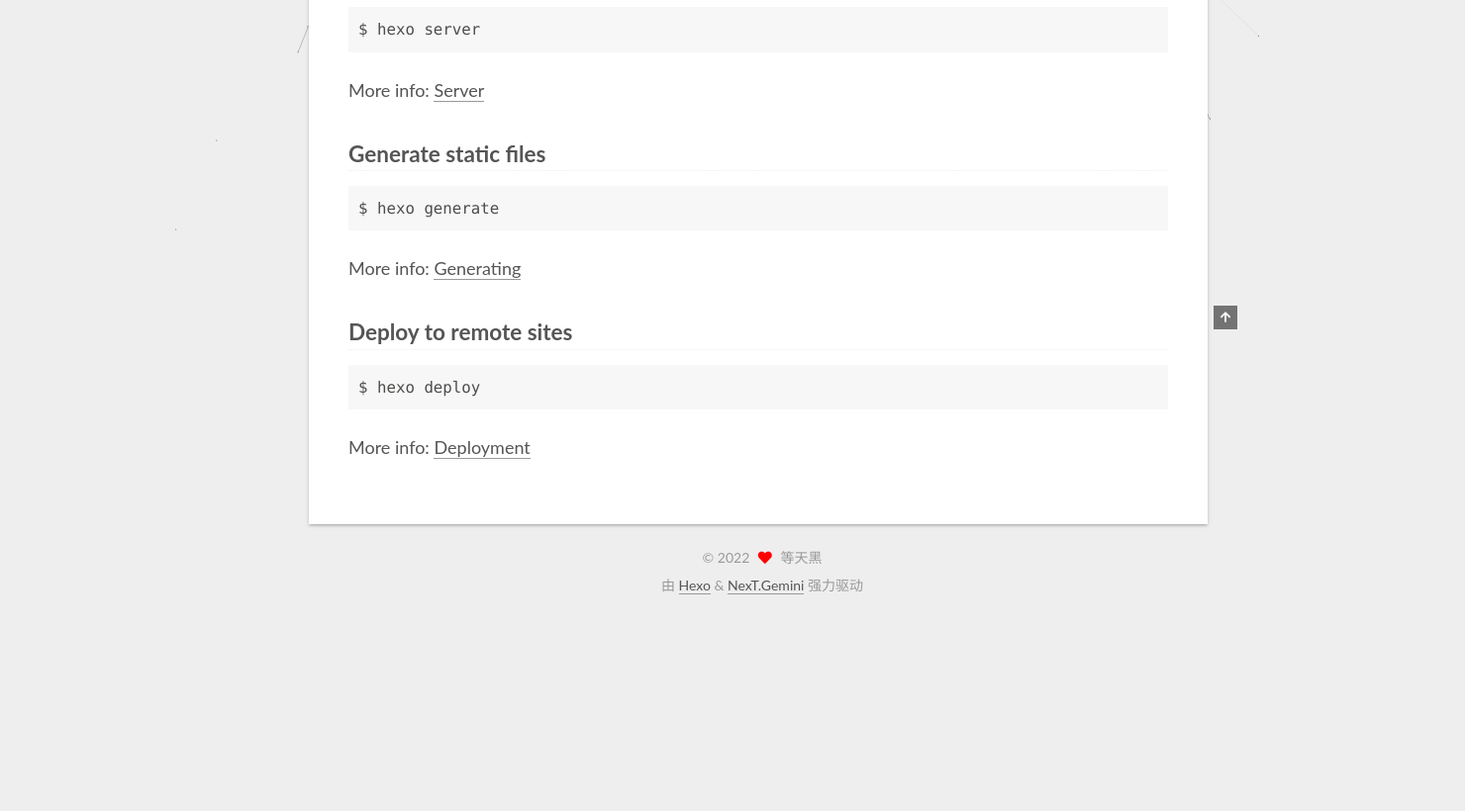
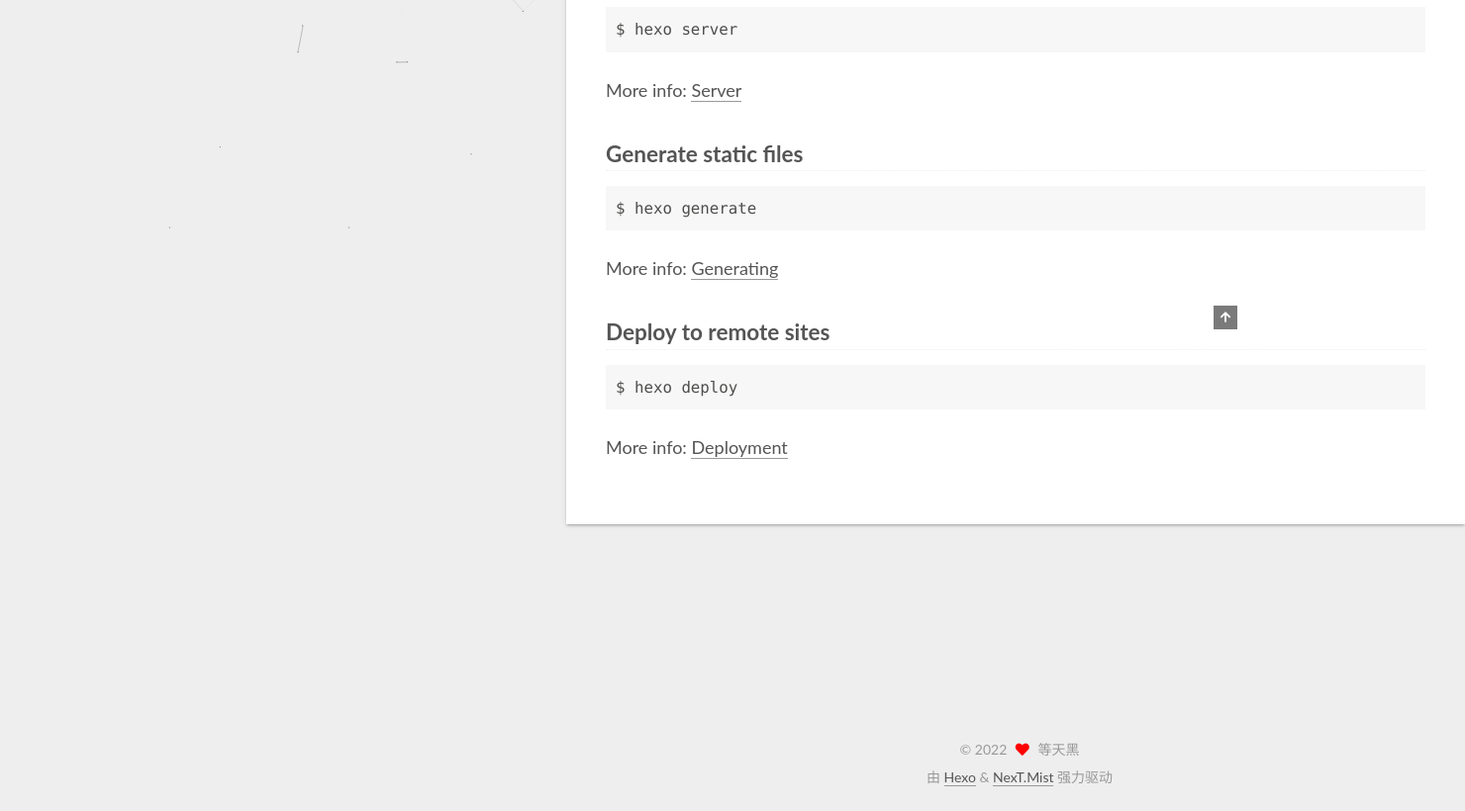
Before and after one commit to waitfordown/waitfordown.github.io, a plain HTML site: page 2022/01/05/hello-world/index.html in a window 1280 px wide. Shown: the part 567-1387 px from the top of the page at 99% size, 1480 px wide, since content can reach past the window. Before the commit the page ends 1193 px from the top, so only its background shows below. Drawn offline with Linux system fonts and the light colour scheme.

Commit message:
Site updated: 2022-01-06 02:05:34

```diff
--- a/2022/01/05/hello-world/index.html
+++ b/2022/01/05/hello-world/index.html
@@ -17,7 +17,7 @@
 
 <script id="hexo-configurations">
     var NexT = window.NexT || {};
-    var CONFIG = {"hostname":"example.com","root":"/","scheme":"Gemini","version":"7.8.0","exturl":false,"sidebar":{"position":"left","display":"post","padding":18,"offset":12,"onmobile":false},"copycode":{"enable":false,"show_result":false,"style":null},"back2top":{"enable":true,"sidebar":false,"scrollpercent":false},"bookmark":{"enable":false,"color":"#222","save":"auto"},"fancybox":false,"mediumzoom":false,"lazyload":false,"pangu":false,"comments":{"style":"tabs","active":null,"storage":true,"lazyload":false,"nav":null},"algolia":{"hits":{"per_page":10},"labels":{"input_placeholder":"Search for Posts","hits_empty":"We didn't find any results for the search: ${query}","hits_stats":"${hits} results found in ${time} ms"}},"localsearch":{"enable":false,"trigger":"auto","top_n_per_article":1,"unescape":false,"preload":false},"motion":{"enable":true,"async":false,"transition":{"post_block":"fadeIn","post_header":"slideDownIn","post_body":"slideDownIn","coll_header":"slideLeftIn","sidebar":"slideUpIn"}},"path":"search.xml"};
+    var CONFIG = {"hostname":"example.com","root":"/","scheme":"Mist","version":"7.8.0","exturl":false,"sidebar":{"position":"left","display":"post","padding":18,"offset":12,"onmobile":false},"copycode":{"enable":false,"show_result":false,"style":null},"back2top":{"enable":true,"sidebar":false,"scrollpercent":false},"bookmark":{"enable":false,"color":"#222","save":"auto"},"fancybox":false,"mediumzoom":false,"lazyload":false,"pangu":false,"comments":{"style":"tabs","active":null,"storage":true,"lazyload":false,"nav":null},"algolia":{"hits":{"per_page":10},"labels":{"input_placeholder":"Search for Posts","hits_empty":"We didn't find any results for the search: ${query}","hits_stats":"${hits} results found in ${time} ms"}},"localsearch":{"enable":false,"trigger":"auto","top_n_per_article":1,"unescape":false,"preload":false},"motion":{"enable":true,"async":false,"transition":{"post_block":"fadeIn","post_header":"slideDownIn","post_body":"slideDownIn","coll_header":"slideLeftIn","sidebar":"slideUpIn"}},"path":"search.xml"};
   </script>
 
   <meta name="description" content="Welcome to Hexo! This is your very first post. Check documentation for more info. If you get any problems when using Hexo, you can find the answer in troubleshooting or you can ask me on GitHub. Quick">
@@ -333,7 +333,7 @@
   </span>
   <span class="author" itemprop="copyrightHolder">等天黑</span>
 </div>
-  <div class="powered-by">由 <a href="https://hexo.io/" class="theme-link" rel="noopener" target="_blank">Hexo</a> & <a href="https://theme-next.org/" class="theme-link" rel="noopener" target="_blank">NexT.Gemini</a> 强力驱动
+  <div class="powered-by">由 <a href="https://hexo.io/" class="theme-link" rel="noopener" target="_blank">Hexo</a> & <a href="https://mist.theme-next.org/" class="theme-link" rel="noopener" target="_blank">NexT.Mist</a> 强力驱动
   </div>
 
 
@@ -361,7 +361,7 @@
 <script src="/js/motion.js"></script>
 
 
-<script src="/js/schemes/pisces.js"></script>
+<script src="/js/schemes/muse.js"></script>
 
 
 <script src="/js/next-boot.js"></script>
```
Also changed, not shown: about/index.html (+3 -3 lines), archives/2022/01/index.html (+3 -3 lines), archives/2022/index.html (+3 -3 lines), archives/index.html (+3 -3 lines), category/index.html (+3 -3 lines), index.html (+3 -3 lines), tags/index.html (+3 -3 lines).
